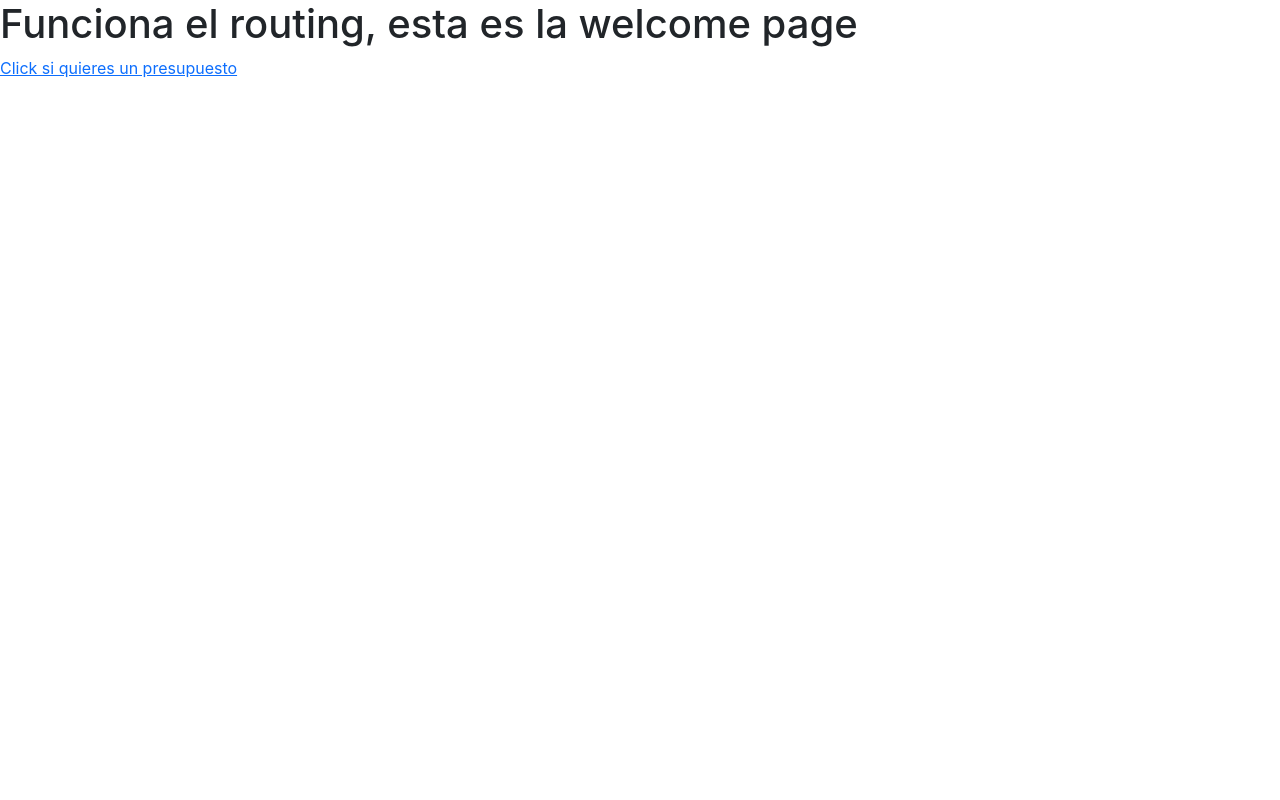
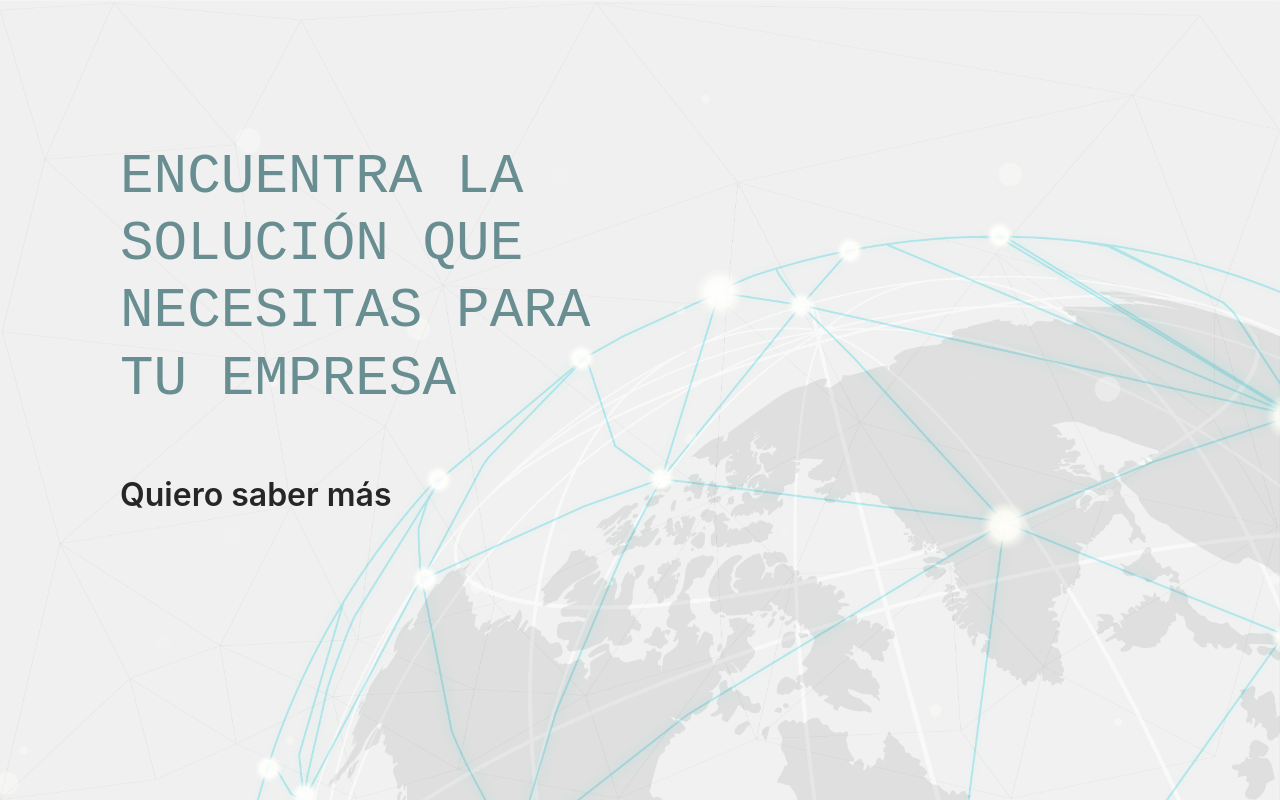
Before and after one commit to missvader/SPRINT-7, a React (Create React App) app: page / in a window 1280 px wide. Built offline with nearby package versions, Linux system fonts and the light colour scheme.

Commit message:
Exercise 5. Welcome page and react routes

```diff
--- a/src/App.css
+++ b/src/App.css
@@ -1,3 +1,33 @@
 .number{
   width: 3rem;
 }
+.welcome{
+  height: 100vh;
+  background-image: url(./assets/background-illustration-7.jpg) ;
+  background-size: cover;
+  background-position: center;
+  display: flex;
+  flex-direction: column;
+}
+.title{
+  color: #688e91;
+  margin-left: 7.5rem;
+  padding-top: 9rem;
+  width: 40%;
+  font-size: 3.5rem;
+  font-family: monospace;
+}
+.link{
+  /*color: #0dcaf0;*/
+  color: #262626;
+  margin-left: 7.5rem;
+  padding-top: 50px;
+  font-size: 2rem;
+  text-decoration:none;
+  width: max-content;
+  font-weight:600;
+}
+.link:hover{
+  color: #DC5F00 ;
+  font-weight: bolder;
+}
--- a/src/components/Welcome.js
+++ b/src/components/Welcome.js
@@ -2,9 +2,9 @@ import React from "react";
 import { Link } from "react-router-dom";
 function Welcome(){
   return(
-    <div>
-      <h1>Funciona el routing, esta es la welcome page</h1>
-      <Link to="budget">Click si quieres un presupuesto</Link>
+    <div className="welcome">
+      <h1 className="title">ENCUENTRA LA SOLUCIÓN QUE NECESITAS PARA TU EMPRESA</h1>
+      <Link to="budget" className="link">Quiero saber más</Link>
     </div>
   )
 }
```
Also changed, not shown: src/assets/background-illustration-7.jpg (added).
